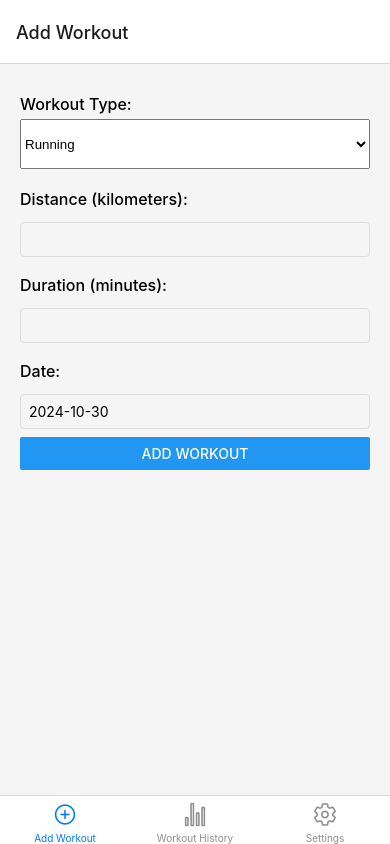
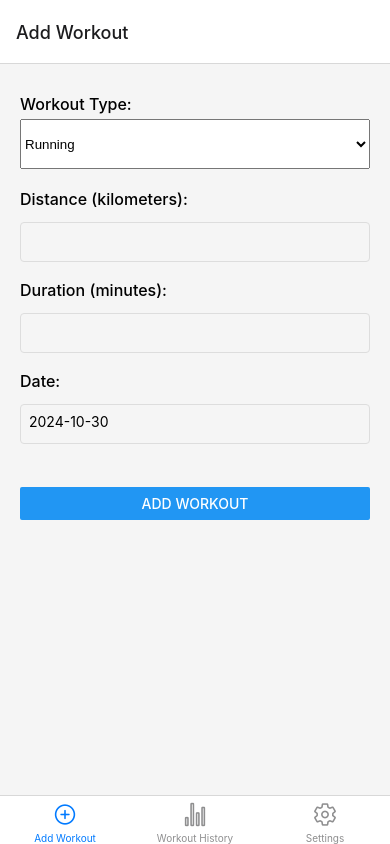
Before and after one commit to vileeni2/workout-diary, a React Native app: screen / in a window 390 px wide. Built offline with nearby package versions, Linux system fonts and the light colour scheme.

Commit message:
Styles for AddWorkout

```diff
--- a/screens/AddWorkout.js
+++ b/screens/AddWorkout.js
@@ -62,6 +62,8 @@ const AddWorkout = ({ addWorkout, unit }) => {
         </View>
       )}
 
+      <View style={{ height: 35 }} />
+
       <Button title="Add Workout" onPress={handleAddWorkout} />
     </View>
   );
--- a/styles/styles.js
+++ b/styles/styles.js
@@ -18,7 +18,7 @@ const styles = StyleSheet.create({
     padding: 8,
     marginVertical: 8,
     borderRadius: 4,
-    height: 35,
+    height: 40,
   },
   picker: {
     height: 50,
```
